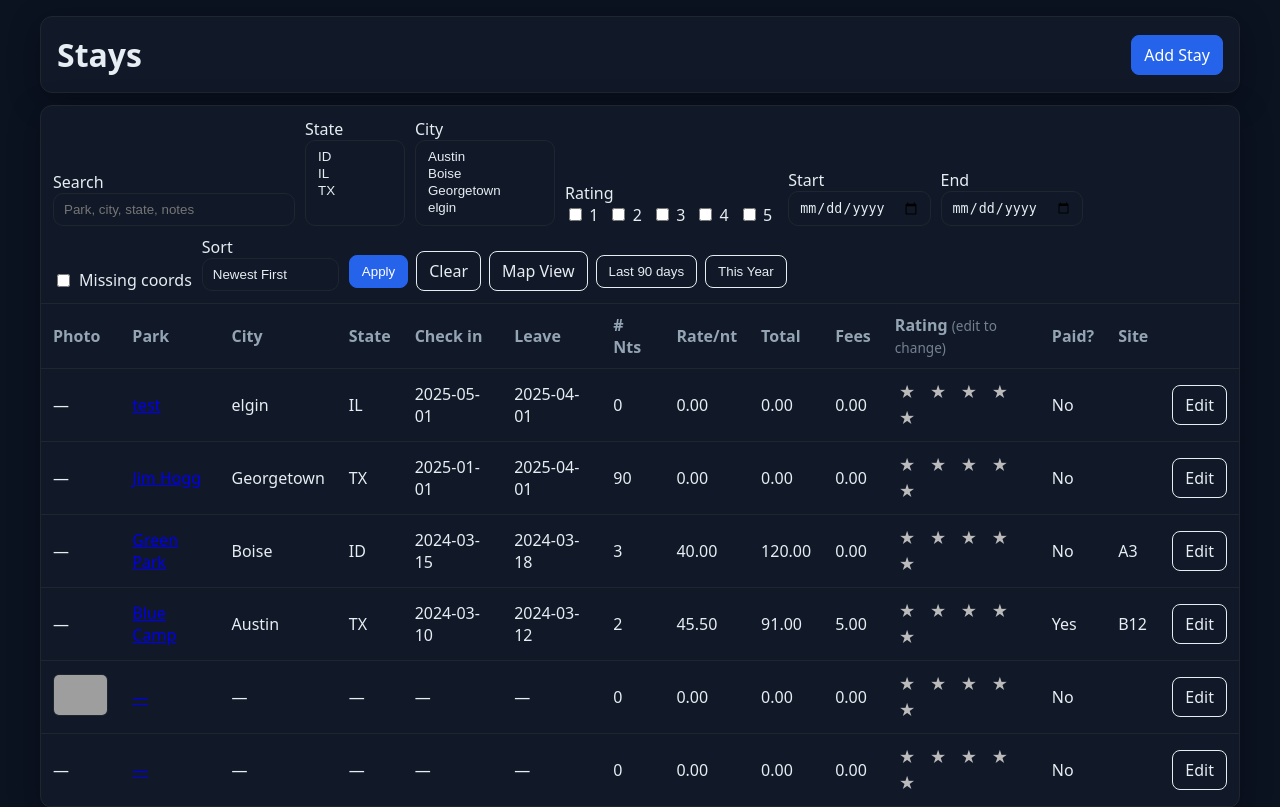
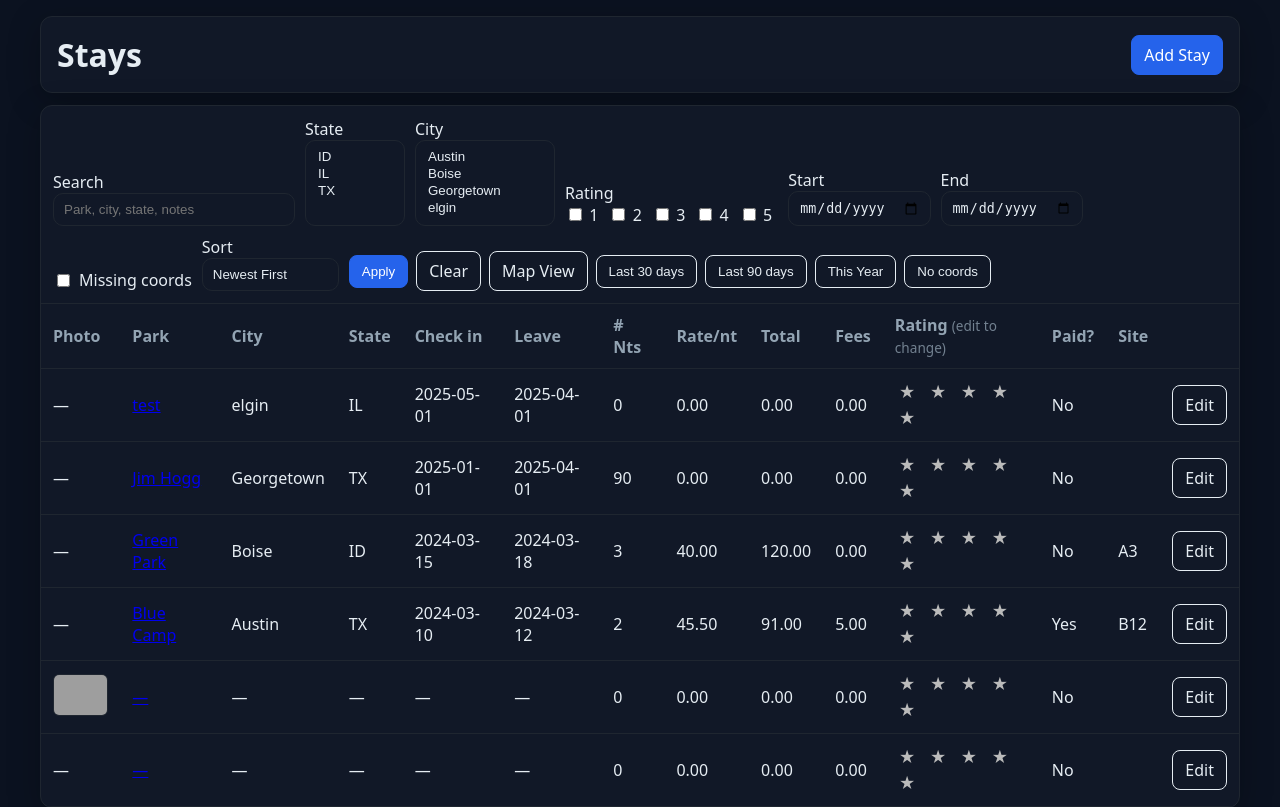
Before and after one commit to dquillman/traveler, a Django app: page /stays/ in a window 1280 px wide. Shown: the part 70-877 px from the top of the page. Run offline with Django 5.2, Linux system fonts and the light colour scheme; data comes from the database, SQL or seed files in the repository; parts of the project's set-up code (start-up, migrations or seed data) failed here and were passed over; grey boxes are pictures that could not be loaded.

Commit message:
feat: restore and expand preset filters (Last 30/90 days, This Year, No coords)

```diff
--- a/stays/templates/stays/stay_list.html
+++ b/stays/templates/stays/stay_list.html
@@ -180,9 +180,12 @@
       }
       const actionsBar = form.querySelector('div[style*="display:flex"][style*="align-items:center"]');
       if (actionsBar){
-        const b1=document.createElement('button'); b1.type='button'; b1.className='btn btn-outline'; b1.textContent='Last 90 days'; b1.onclick=()=>setPresetRange(90);
-        const b2=document.createElement('button'); b2.type='button'; b2.className='btn btn-outline'; b2.textContent='This Year'; b2.onclick=setThisYear;
-        actionsBar.appendChild(b1); actionsBar.appendChild(b2);
+        const mk = (label, handler)=>{ const b=document.createElement('button'); b.type='button'; b.className='btn btn-outline'; b.textContent=label; b.onclick=handler; return b; };
+        const b0 = mk('Last 30 days', ()=>setPresetRange(30));
+        const b1 = mk('Last 90 days', ()=>setPresetRange(90));
+        const b2 = mk('This Year', setThisYear);
+        const b3 = mk('No coords', ()=>{ const cb=form.querySelector('input[name="missing_coords"]'); if (cb) { cb.checked=true; } form.submit(); });
+        actionsBar.appendChild(b0); actionsBar.appendChild(b1); actionsBar.appendChild(b2); actionsBar.appendChild(b3);
       }
     })();
   </script>
```
